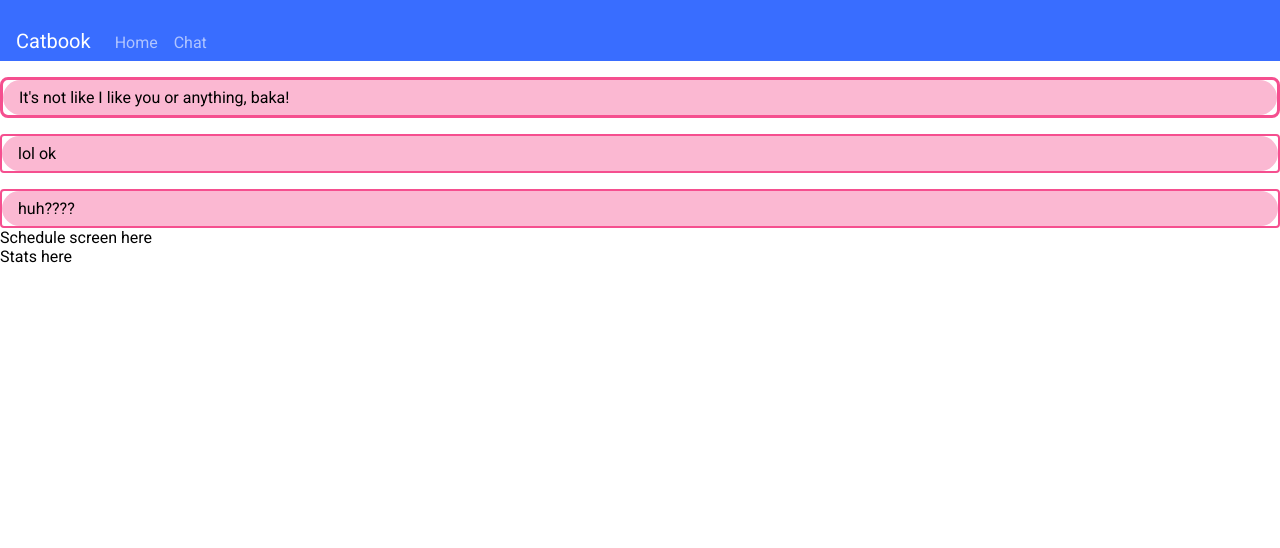
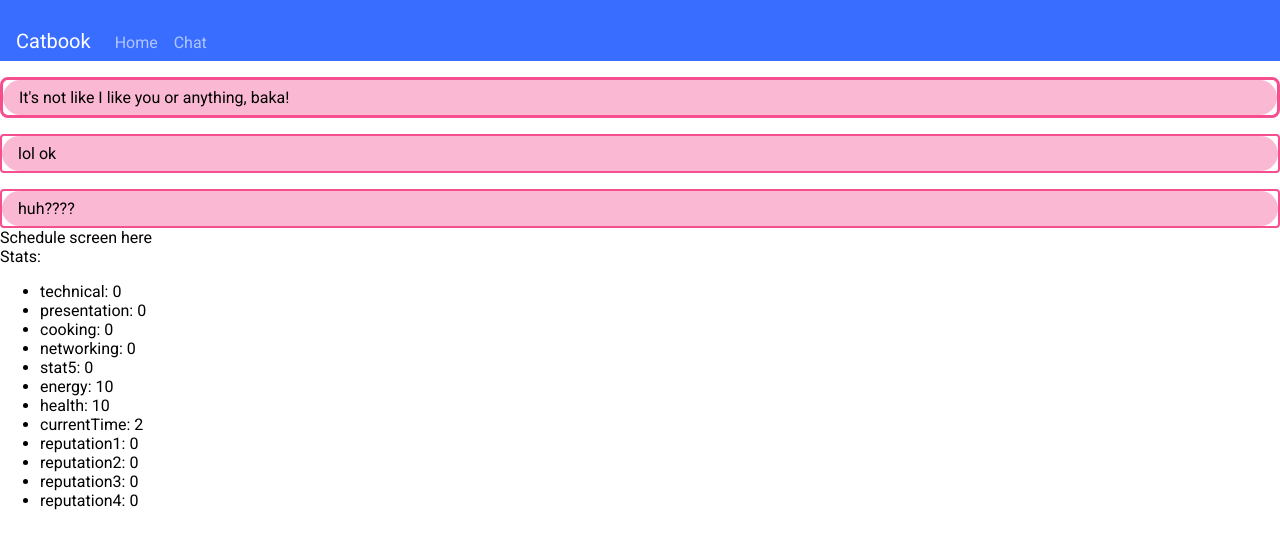
Before and after one commit to Hu-Tree/generals-dating, a React app: page / in a window 1280 px wide. Shown: the top 548 px of the page. Built offline with nearby package versions, Linux system fonts and the light colour scheme; no server answers; the HTML template or start-up script is replaced by a standard one.

Commit message:
Stats screen now lists stats

```diff
--- a/client/src/components/modules/Stats/StatsScreen.js
+++ b/client/src/components/modules/Stats/StatsScreen.js
@@ -3,10 +3,37 @@ import React from "react";
 import "../../../utilities.css";
 import "./StatsScreen.css";
 
+// const [stats, setStats] = useState({
+//   technical: 0,
+//   presentation: 0,
+//   cooking: 0,
+//   networking: 0,
+//   stat5: 0,
+//   energy: 10,
+//   health: 10,
+//   currentTime: 2,
+//   reputation1: 0,
+//   reputation2: 0,
+//   reputation3: 0,
+//   reputation4: 0,
+// });
+
 const StatsScreen = (props) => {
+  console.log(props.stats);
   return (
     <>
-      <div>Stats here</div>
+      <div>
+        Stats:
+        <ul>
+          {Object.keys(props.stats).map((property) => {
+            return (
+              <li>
+                {property}: {props.stats[property]}
+              </li>
+            );
+          })}
+        </ul>
+      </div>
     </>
   );
 };
```
